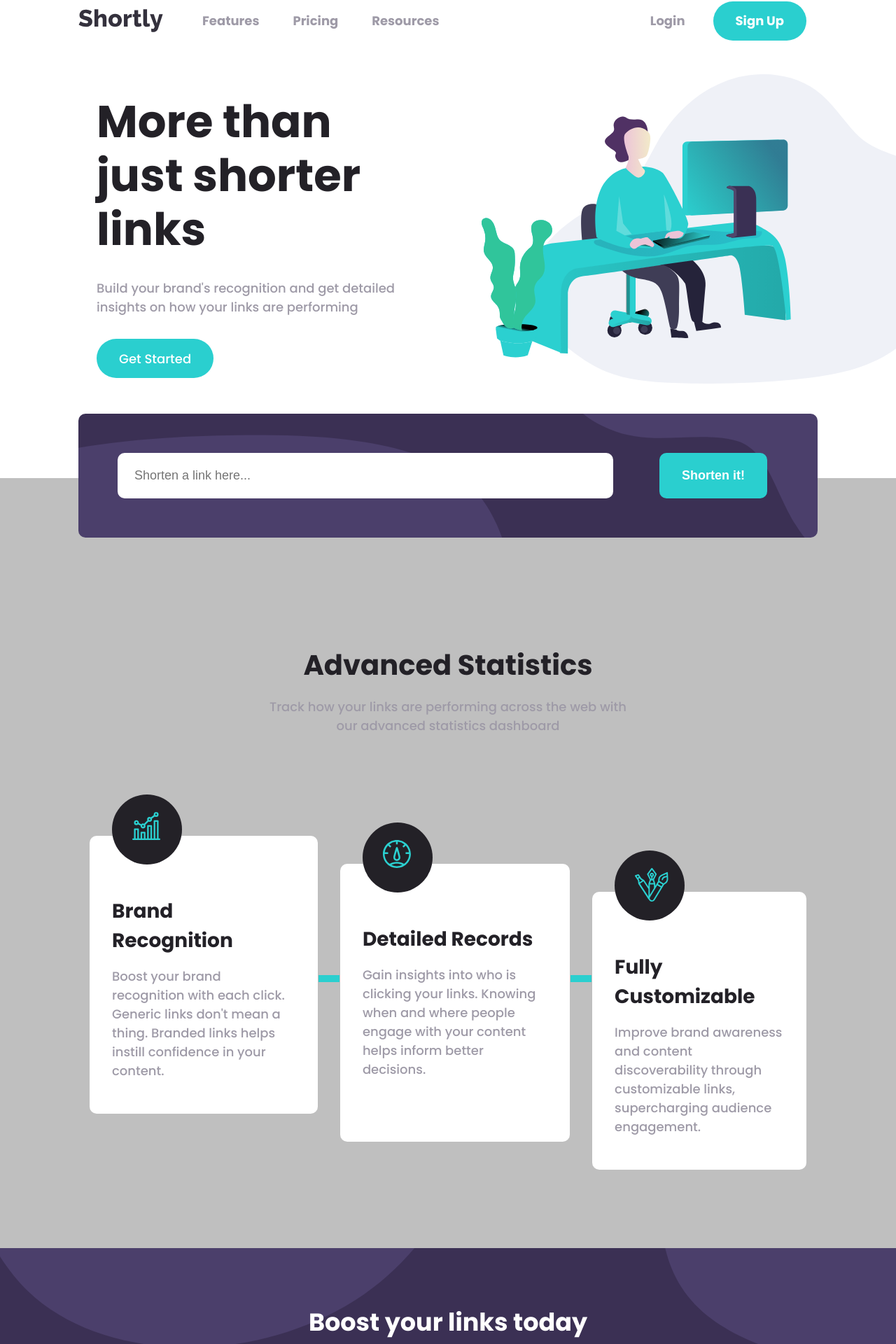
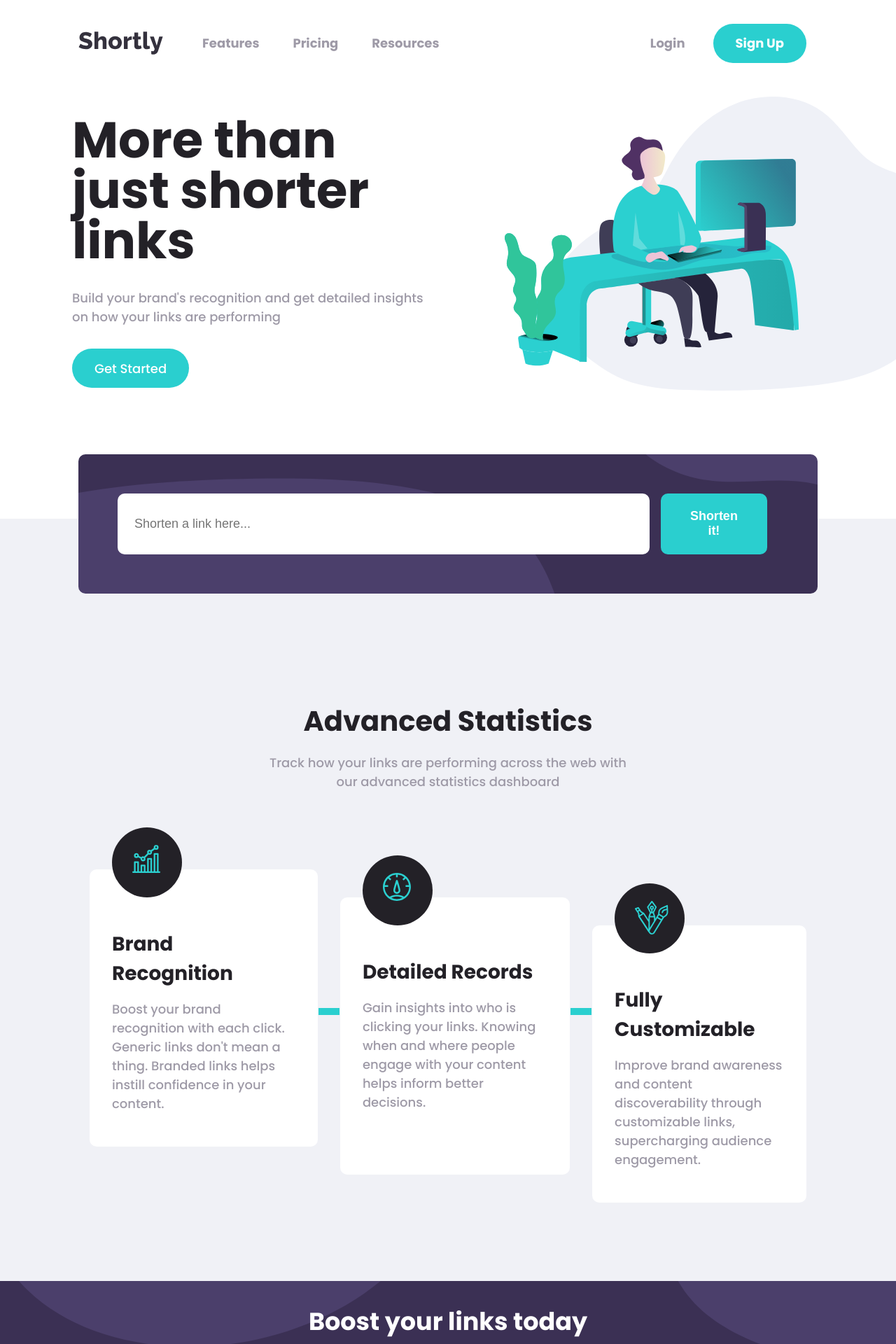
Before and after one commit to Afej/shortly, a Vue app: page / in a window 1280 px wide. Shown: the part 14-1934 px from the top of the page at 70% size. Built offline with nearby package versions, Linux system fonts and the light colour scheme.

Commit message:
fixed some assessibility issues

```diff
--- a/src/components/Footer.vue
+++ b/src/components/Footer.vue
@@ -59,22 +59,22 @@
         <ul class="socials">
           <li class="social-icon">
             <a href="#">
-              <img :src="require('@/assets/images/icon-facebook.svg')" alt />
+              <img :src="require('@/assets/images/icon-facebook.svg')" alt="social icon" />
             </a>
           </li>
           <li class="social-icon">
             <a href="#">
-              <img :src="require('@/assets/images/icon-twitter.svg')" alt />
+              <img :src="require('@/assets/images/icon-twitter.svg')" alt="social icon" />
             </a>
           </li>
           <li class="social-icon">
             <a href="#">
-              <img :src="require('@/assets/images/icon-pinterest.svg')" alt />
+              <img :src="require('@/assets/images/icon-pinterest.svg')" alt="social icon" />
             </a>
           </li>
           <li class="social-icon">
             <a href="#">
-              <img :src="require('@/assets/images/icon-instagram.svg')" alt />
+              <img :src="require('@/assets/images/icon-instagram.svg')" alt="social icon" />
             </a>
           </li>
         </ul>
@@ -88,7 +88,7 @@
 footer {
   background: var(--bg-dark-violet);
   color: white;
-  padding: 2rem 0;
+  padding: 3.5rem 0;
 }
 
 .footer-logo {
@@ -168,5 +168,4 @@ footer > .container {
     padding-top: 0.4rem;
   }
 }
-
 </style>
--- a/src/components/Header.vue
+++ b/src/components/Header.vue
@@ -69,6 +69,7 @@ header {
   display: flex;
   align-items: center;
   justify-content: space-between;
+  margin-top: 2rem;
 }
 
 .navbar {
--- a/src/components/Main.vue
+++ b/src/components/Main.vue
@@ -12,7 +12,7 @@
       <div class="bg-main">
         <img
           :src="require('@/assets/images/illustration-working.svg')"
-          alt
+          alt="illustration-image"
           class="illustration-image"
         />
       </div>
@@ -22,7 +22,7 @@
 
     <section class="boost">
       <div class="container boost-container">
-        <h4 class="boost-heading">Boost your links today</h4>
+        <h2 class="boost-heading">Boost your links today</h2>
         <a href="#" class="btn btn-primary">Get started</a>
       </div>
     </section>
@@ -47,17 +47,20 @@ main {
   justify-content: space-between;
   padding: 2rem 0 2rem 1rem;
   margin-right: 0;
+  margin-bottom: 2rem;
 }
 
 .main-content {
   margin-left: -70px;
+  position: relative;
+  left: -35px;
 }
 
 .lead-heading {
   color: var(--bg-dark-violet);
   font-weight: 700;
-  font-size: 4rem;
-  line-height: 1.2;
+  font-size: 4.5rem;
+  line-height: 1;
   padding: 1rem 0;
 }
 
@@ -100,6 +103,14 @@ a {
 }
 
 /* media queries */
+
+@media (max-width: 1024px) {
+  .main-content {
+    margin-left: -70px;
+    position: relative;
+    left: -10px;
+  }
+}
 
 @media (max-width: 768px) {
   /* main */
--- a/src/components/Shortener.vue
+++ b/src/components/Shortener.vue
@@ -3,8 +3,11 @@
     <div class="shortener rounded">
       <div class="shortener-content">
         <form class="shortener-form" @submit.prevent="shortenUrl">
+          <!-- <label for="link"></label> -->
           <input
             type="text"
+            title="link"
+            aria-label="Shorten a link here..."
             placeholder="Shorten a link here..."
             class="rounded"
             v-model="linkUrl"
@@ -21,7 +24,12 @@
         <p class="long-link">{{link.url}}</p>
         <div class="rel-content">
           <p class="rel-link">
-            <a :href="link.relUrl" id="relUrl">{{link.relUrl}}</a>
+            <a
+              :href="link.relUrl"
+              id="relUrl"
+              title="relUrl"
+              aria-label="Shortened link here..."
+            >{{link.relUrl}}</a>
           </p>
           <button class="btn rounded btn-primary copy" @click="copyUrl" ref="copy">Copy</button>
         </div>
@@ -167,6 +175,15 @@ button {
   .shortener-form {
     justify-content: space-between;
   }
+
+  /* .shortener-content{
+    display: flex;
+    flex-direction: column;
+  } */
+
+  .shortener-form input {
+    width: 82%;
+  }
 }
 
 @media (max-width: 768px) {
--- a/src/components/Statistics.vue
+++ b/src/components/Statistics.vue
@@ -1,10 +1,9 @@
 <template>
   <section class="statistics">
-
     <Shortener />
 
     <div class="container statistics-container">
-      <h3 class="statistics-title">Advanced Statistics</h3>
+      <h2 class="statistics-title">Advanced Statistics</h2>
       <p class="statistics-text">
         Track how your links are performing across the web with
         <br />our advanced statistics dashboard
@@ -19,7 +18,7 @@
               class="statistics-image"
             />
           </div>
-          <h4 class="statistics-card-heading">Brand Recognition</h4>
+          <h3 class="statistics-card-heading">Brand Recognition</h3>
           <p
             class="statistics-card-text"
           >Boost your brand recognition with each click. Generic links don't mean a thing. Branded links helps instill confidence in your content.</p>
@@ -33,7 +32,7 @@
             />
           </div>
 
-          <h4 class="statistics-card-heading">Detailed Records</h4>
+          <h3 class="statistics-card-heading">Detailed Records</h3>
           <p
             class="statistics-card-text"
           >Gain insights into who is clicking your links. Knowing when and where people engage with your content helps inform better decisions.</p>
@@ -47,7 +46,7 @@
             />
           </div>
 
-          <h4 class="statistics-card-heading">Fully Customizable</h4>
+          <h3 class="statistics-card-heading">Fully Customizable</h3>
           <p
             class="statistics-card-text"
           >Improve brand awareness and content discoverability through customizable links, supercharging audience engagement.</p>
@@ -70,13 +69,14 @@ export default {
 <style scoped>
 /* statistics section */
 .statistics {
-  background: var(--bg-gray);
-  padding:0 0 3rem 0;
+  background: rgb(240,241,246);
+  padding: 0 0 3rem 0;
   margin-top: 6rem;
   position: relative;
+  top: 3rem;
 }
 
-.statistics-container{
+.statistics-container {
   margin-top: -100px;
 }
 
@@ -97,7 +97,7 @@ export default {
   display: flex;
   justify-content: space-evenly;
   padding: 3rem 0;
-  margin: 4rem 0;
+  margin: 2rem 0 4rem 0;
 }
 
 .statistics-card {
@@ -223,7 +223,7 @@ export default {
     left: 35%;
   }
 
-   /* lines */
+  /* lines */
   .statistics-card.card-b::before {
     top: -29%;
     left: 50%;
```
